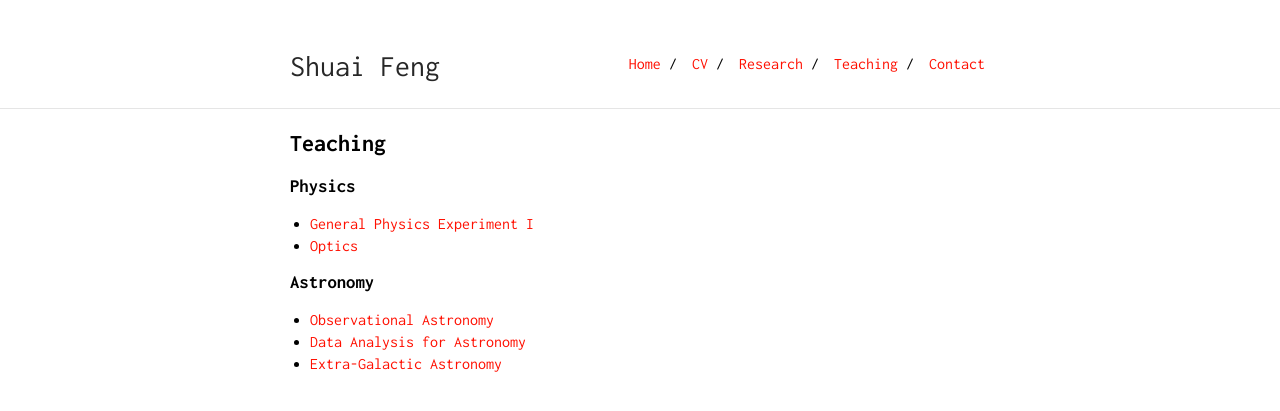
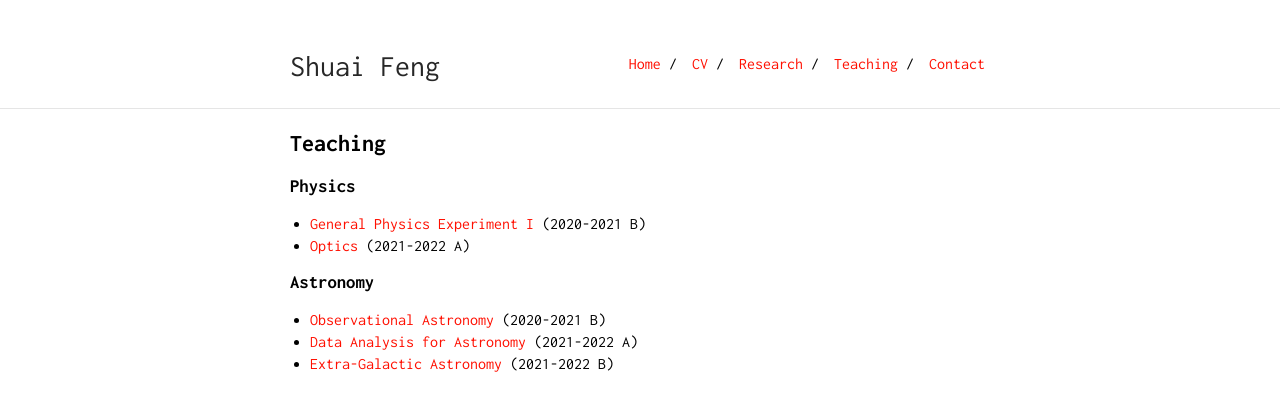
Before and after one commit to fengshuai0210/fengshuai0210.github.io, a Jekyll site: the page built from teaching.md, in a window 1280 px wide. Shown: the top 411 px of the page. Built offline with Jekyll 4.4.1, drawn with Linux system fonts in a browser that asks for light colours; our own code applies the rules of GitHub Pages for plain Markdown files.

Commit message:
Update teaching.md

```diff
--- a/teaching.md
+++ b/teaching.md
@@ -6,10 +6,10 @@
 ## Teaching
 
 ### Physics
-- [General Physics Experiment I]()
-- [Optics](https://github.com/fengshuai0210/Course_Optics/blob/main/README.md)
+- [General Physics Experiment I]() (2020-2021 B)
+- [Optics](https://github.com/fengshuai0210/Course_Optics/blob/main/README.md) (2021-2022 A)
 
 ### Astronomy
-- [Observational Astronomy]()
-- [Data Analysis for Astronomy]()
-- [Extra-Galactic Astronomy]()
+- [Observational Astronomy]() (2020-2021 B)
+- [Data Analysis for Astronomy]() (2021-2022 A)
+- [Extra-Galactic Astronomy]() (2021-2022 B)
```
